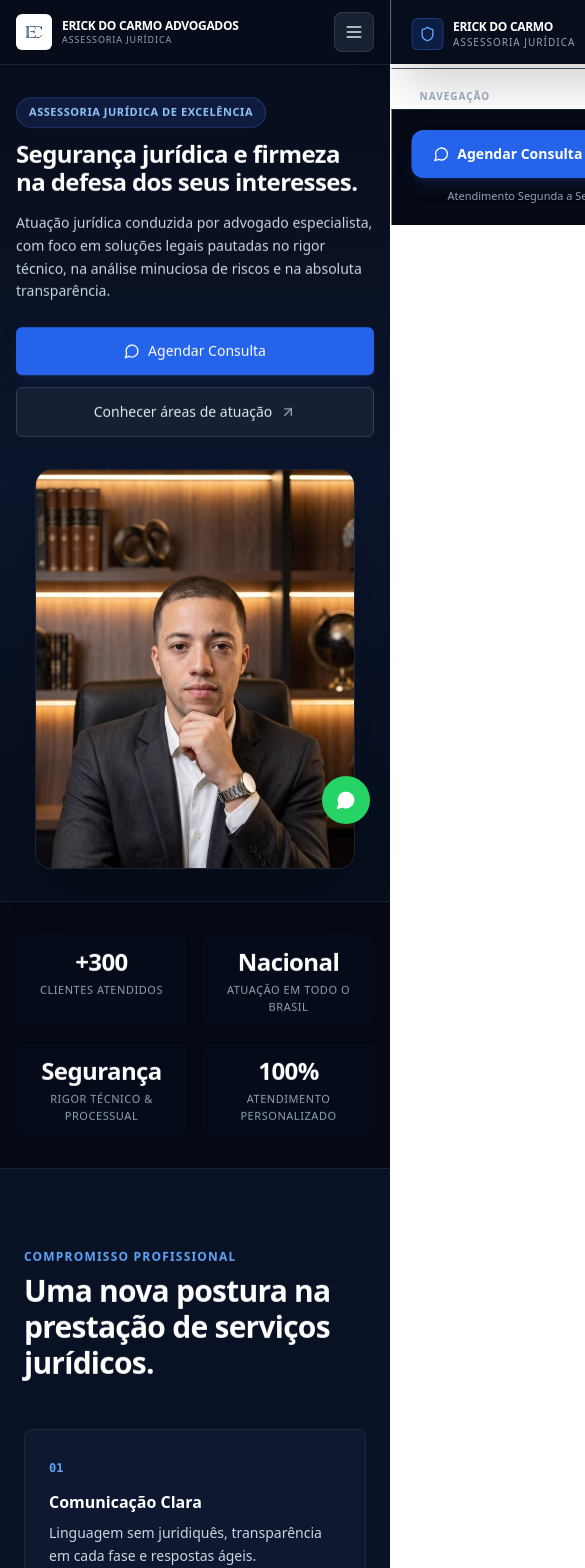
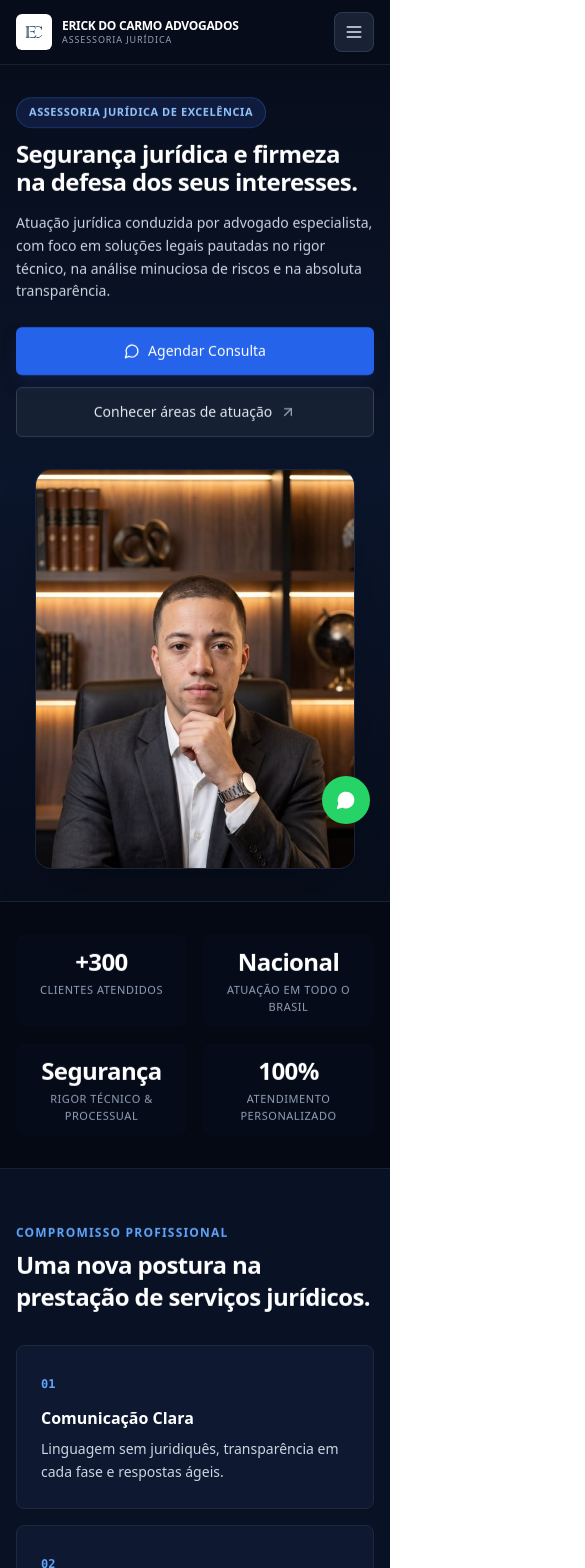
Before and after one commit to raulDEVzzz/crm-juridico, a Next.js app: page / in a window 390 px wide. Shown: the top 1568 px of the page, 585 px wide, since content can reach past the window. Built offline with nearby package versions, Linux system fonts and the light colour scheme.

Commit message:
fix(mobile): eliminar vazamento horizontal e rolagem lateral indesejada

```diff
--- a/src/app/globals.css
+++ b/src/app/globals.css
@@ -79,7 +79,14 @@
   * {
     @apply border-border;
   }
+  html {
+    overflow-x: hidden;
+    max-width: 100vw;
+  }
   body {
     @apply bg-background text-foreground;
+    overflow-x: hidden;
+    max-width: 100vw;
+    position: relative;
   }
 }
--- a/src/app/layout.tsx
+++ b/src/app/layout.tsx
@@ -94,8 +94,8 @@ export default function RootLayout({
   };
 
   return (
-    <html lang="pt-BR" className="scroll-smooth">
-      <body className={`${inter.variable} font-sans antialiased`}>
+    <html lang="pt-BR" className="scroll-smooth overflow-x-hidden">
+      <body className={`${inter.variable} font-sans antialiased overflow-x-hidden w-full max-w-[100vw]`}>
         <script
           type="application/ld+json"
           dangerouslySetInnerHTML={{ __html: JSON.stringify(jsonLd) }}
--- a/src/app/page.tsx
+++ b/src/app/page.tsx
@@ -52,9 +52,9 @@ const socialLinks = [
 
 export default function LandingPage() {
   return (
-    <div className="min-h-screen bg-[#070D1B] text-slate-100 selection:bg-blue-600 selection:text-white">
-      <header className="sticky top-0 z-50 border-b border-slate-800/80 bg-[#070D1B]/95 backdrop-blur-md">
-        <div className="mx-auto flex h-16 sm:h-20 max-w-6xl items-center justify-between px-4 sm:px-8">
+    <div className="min-h-screen bg-[#070D1B] text-slate-100 selection:bg-blue-600 selection:text-white overflow-x-hidden w-full max-w-[100vw]">
+      <header className="sticky top-0 z-50 border-b border-slate-800/80 bg-[#070D1B]/95 backdrop-blur-md w-full">
+        <div className="mx-auto flex h-16 sm:h-20 max-w-6xl items-center justify-between px-4 sm:px-8 w-full">
           <Link href="/" className="flex items-center gap-2.5 sm:gap-3 min-w-0" aria-label="Erick do Carmo Advogados">
             <div className="flex h-9 w-9 sm:h-10 sm:w-10 shrink-0 items-center justify-center overflow-hidden rounded-md bg-white p-0.5 shadow-sm">
               <Image src="/logo.jpg" alt="Logo EC" width={40} height={40} className="object-cover" />
@@ -106,9 +106,9 @@ export default function LandingPage() {
         </div>
       </header>
 
-      <main>
-        <section className="border-b border-slate-800/80 bg-gradient-to-b from-[#070D1B] via-[#0B152B] to-[#070D1B] py-8 sm:py-12 lg:py-16">
-          <div className="mx-auto grid max-w-6xl grid-cols-1 items-center gap-8 px-4 sm:px-8 lg:grid-cols-12 lg:gap-12">
+      <main className="w-full overflow-x-hidden">
+        <section className="border-b border-slate-800/80 bg-gradient-to-b from-[#070D1B] via-[#0B152B] to-[#070D1B] py-8 sm:py-12 lg:py-16 overflow-hidden w-full">
+          <div className="mx-auto grid max-w-6xl grid-cols-1 items-center gap-8 px-4 sm:px-8 lg:grid-cols-12 lg:gap-12 w-full">
             <FadeIn className="max-w-2xl lg:col-span-7">
               <p className="mb-3 sm:mb-4 inline-flex items-center rounded-full border border-blue-500/30 bg-blue-950/60 px-3 py-1.5 text-[11px] sm:text-xs font-semibold uppercase tracking-wider text-blue-300">
                 Assessoria Jurídica de Excelência
@@ -156,8 +156,8 @@ export default function LandingPage() {
         </section>
 
         {/* Faixa de Métricas de Autoridade */}
-        <section className="border-b border-slate-800/80 bg-[#050914] py-8 sm:py-10 text-white">
-          <div className="mx-auto max-w-6xl px-4 sm:px-8">
+        <section className="border-b border-slate-800/80 bg-[#050914] py-8 sm:py-10 text-white overflow-hidden w-full">
+          <div className="mx-auto max-w-6xl px-4 sm:px-8 w-full">
             <FadeIn direction="up">
               <div className="grid grid-cols-2 gap-4 sm:gap-8 md:grid-cols-4 md:divide-x md:divide-slate-800/80">
                 <div className="rounded-lg bg-[#091124]/40 p-3 sm:bg-transparent sm:p-0 text-center md:text-left md:pr-6">
@@ -189,18 +189,18 @@ export default function LandingPage() {
           </div>
         </section>
 
-        <section className="border-b border-slate-800/80 bg-[#091124] py-20">
-          <div className="mx-auto max-w-6xl px-6 sm:px-8">
+        <section className="border-b border-slate-800/80 bg-[#091124] py-14 sm:py-20 overflow-hidden w-full">
+          <div className="mx-auto max-w-6xl px-4 sm:px-8 w-full">
             <FadeIn className="max-w-2xl">
               <p className="text-xs font-semibold uppercase tracking-widest text-blue-400">
                 Compromisso profissional
               </p>
-              <h2 className="mt-2 text-3xl font-semibold tracking-tight text-white sm:text-4xl">
+              <h2 className="mt-2 text-2xl sm:text-3xl font-semibold tracking-tight text-white sm:text-4xl">
                 Uma nova postura na prestação de serviços jurídicos.
               </h2>
             </FadeIn>
 
-            <FadeIn delay={100} className="mt-12 grid grid-cols-1 gap-6 sm:grid-cols-2 lg:grid-cols-4">
+            <FadeIn delay={100} className="mt-8 sm:mt-12 grid grid-cols-1 gap-4 sm:gap-6 sm:grid-cols-2 lg:grid-cols-4">
               <ValueCard
                 number="01"
                 title="Comunicação Clara"
@@ -225,8 +225,8 @@ export default function LandingPage() {
           </div>
         </section>
 
-        <section id="atuacao" className="scroll-mt-16 sm:scroll-mt-20 border-b border-slate-800/80 bg-[#070D1B] py-14 sm:py-20 lg:py-24">
-          <div className="mx-auto max-w-6xl px-4 sm:px-8">
+        <section id="atuacao" className="scroll-mt-16 sm:scroll-mt-20 border-b border-slate-800/80 bg-[#070D1B] py-14 sm:py-20 lg:py-24 overflow-hidden w-full">
+          <div className="mx-auto max-w-6xl px-4 sm:px-8 w-full">
             <FadeIn className="max-w-2xl">
               <p className="text-xs font-semibold uppercase tracking-widest text-blue-400">
                 Prática jurídica
@@ -283,8 +283,8 @@ export default function LandingPage() {
           </div>
         </section>
 
-        <section id="escritorio" className="scroll-mt-16 sm:scroll-mt-20 border-b border-slate-800/80 bg-[#091124] py-14 sm:py-20 lg:py-24">
-          <div className="mx-auto grid max-w-6xl grid-cols-1 gap-8 px-4 sm:px-8 lg:grid-cols-12 lg:gap-12 lg:items-center">
+        <section id="escritorio" className="scroll-mt-16 sm:scroll-mt-20 border-b border-slate-800/80 bg-[#091124] py-14 sm:py-20 lg:py-24 overflow-hidden w-full">
+          <div className="mx-auto grid max-w-6xl grid-cols-1 gap-8 px-4 sm:px-8 lg:grid-cols-12 lg:gap-12 lg:items-center w-full">
             <FadeIn className="lg:col-span-6">
               <p className="text-xs font-semibold uppercase tracking-widest text-blue-400">
                 O escritório
@@ -319,8 +319,8 @@ export default function LandingPage() {
           </div>
         </section>
 
-        <section id="faq" className="scroll-mt-16 sm:scroll-mt-20 border-b border-slate-800/80 bg-[#070D1B] py-14 sm:py-20 lg:py-24">
-          <div className="mx-auto max-w-6xl px-4 sm:px-8">
+        <section id="faq" className="scroll-mt-16 sm:scroll-mt-20 border-b border-slate-800/80 bg-[#070D1B] py-14 sm:py-20 lg:py-24 overflow-hidden w-full">
+          <div className="mx-auto max-w-6xl px-4 sm:px-8 w-full">
             <FadeIn className="max-w-2xl">
               <p className="text-xs font-semibold uppercase tracking-widest text-blue-400">
                 Esclarecimentos
@@ -354,8 +354,8 @@ export default function LandingPage() {
           </div>
         </section>
 
-        <section id="contato" className="scroll-mt-16 sm:scroll-mt-20 border-b border-slate-800/80 bg-[#091124] py-14 sm:py-20 lg:py-24">
-          <div className="mx-auto max-w-6xl px-4 sm:px-8">
+        <section id="contato" className="scroll-mt-16 sm:scroll-mt-20 border-b border-slate-800/80 bg-[#091124] py-14 sm:py-20 lg:py-24 overflow-hidden w-full">
+          <div className="mx-auto max-w-6xl px-4 sm:px-8 w-full">
             <FadeIn className="rounded-2xl border border-slate-700/80 bg-gradient-to-br from-[#0B152B] via-[#0E1B38] to-[#0A1328] p-5 sm:p-12 lg:p-16 shadow-2xl">
               <div className="max-w-3xl">
                 <p className="text-xs font-semibold uppercase tracking-widest text-blue-400">
@@ -426,7 +426,7 @@ export default function LandingPage() {
         </section>
       </main>
 
-      <footer className="bg-[#050811] py-10 sm:py-12 text-xs text-slate-500 border-t border-slate-800/80">
+      <footer className="bg-[#050811] py-10 sm:py-12 text-xs text-slate-500 border-t border-slate-800/80 overflow-hidden w-full">
         <div className="mx-auto flex max-w-6xl flex-col items-start justify-between gap-6 px-4 sm:px-8 md:flex-row md:items-center">
           <div>
             <p className="text-sm font-semibold text-white">ERICK DO CARMO ADVOGADOS</p>
--- a/src/components/ui/mobile-nav.tsx
+++ b/src/components/ui/mobile-nav.tsx
@@ -96,21 +96,25 @@ export function MobileNav() {
       </button>
 
       {/* Overlay escuro com z-index alto para cobrir todos os elementos flutuantes */}
-      {open && (
-        <div
-          className="fixed inset-0 z-[60] bg-black/75 backdrop-blur-sm transition-opacity duration-300 md:hidden"
-          onClick={() => setOpen(false)}
-          aria-hidden="true"
-        />
-      )}
+      <div
+        className={`fixed inset-0 z-[60] bg-black/75 backdrop-blur-sm transition-opacity duration-300 md:hidden ${
+          open
+            ? "opacity-100 pointer-events-auto visible"
+            : "opacity-0 pointer-events-none invisible"
+        }`}
+        onClick={() => setOpen(false)}
+        aria-hidden="true"
+      />
 
       {/* Drawer lateral com z-index [70] */}
       <div
         role="dialog"
         aria-modal="true"
         aria-label="Menu de navegação"
-        className={`fixed right-0 top-0 z-[70] flex h-full w-[85vw] max-w-sm flex-col bg-[#070D1B] border-l border-slate-800/80 shadow-2xl transition-transform duration-300 ease-out md:hidden ${
-          open ? "translate-x-0" : "translate-x-full"
+        className={`fixed right-0 top-0 z-[70] flex h-full w-[85vw] max-w-sm flex-col bg-[#070D1B] border-l border-slate-800/80 shadow-2xl transition-all duration-300 ease-out md:hidden ${
+          open
+            ? "translate-x-0 opacity-100 pointer-events-auto visible"
+            : "translate-x-full opacity-0 pointer-events-none invisible"
         }`}
       >
         {/* Cabeçalho do drawer */}
```
